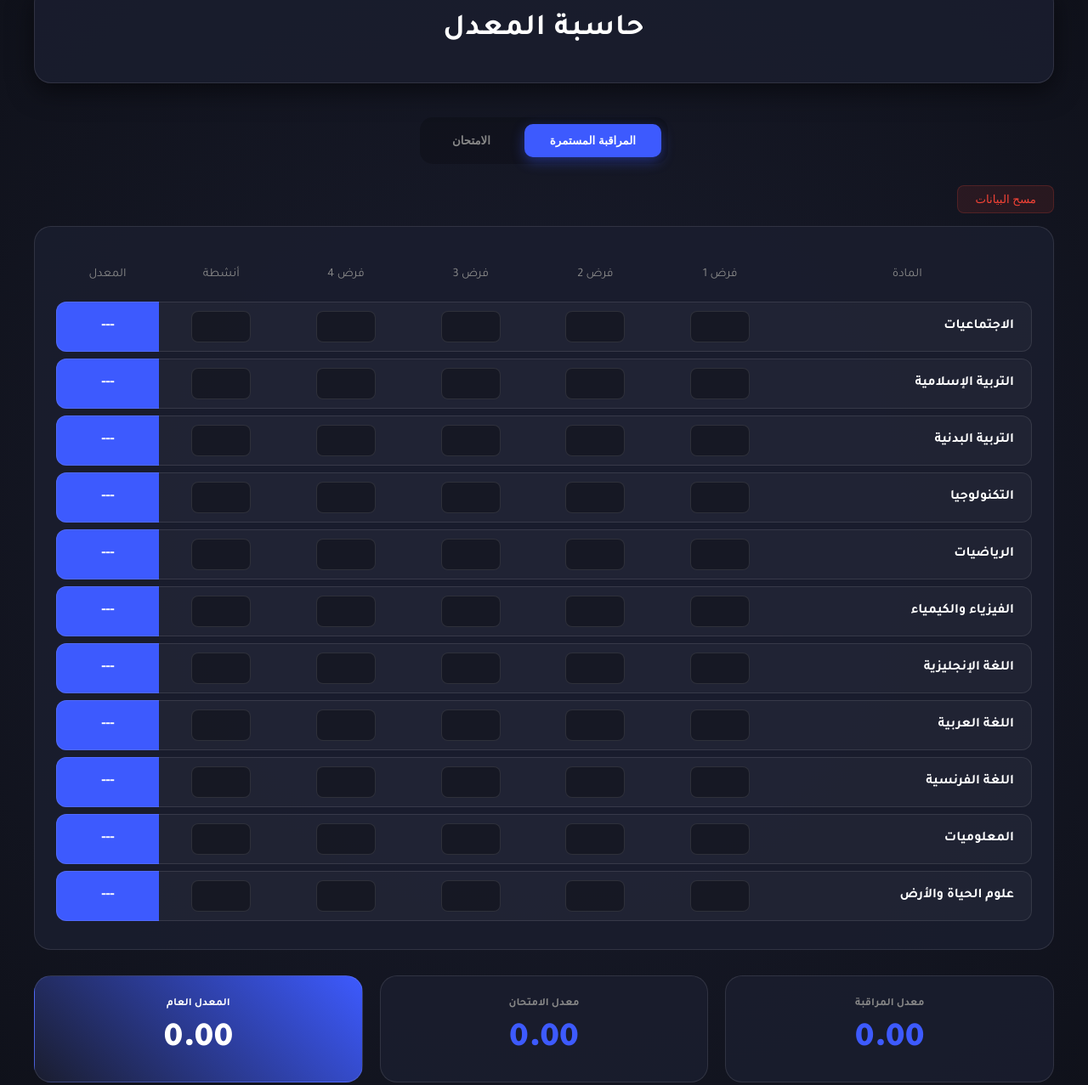
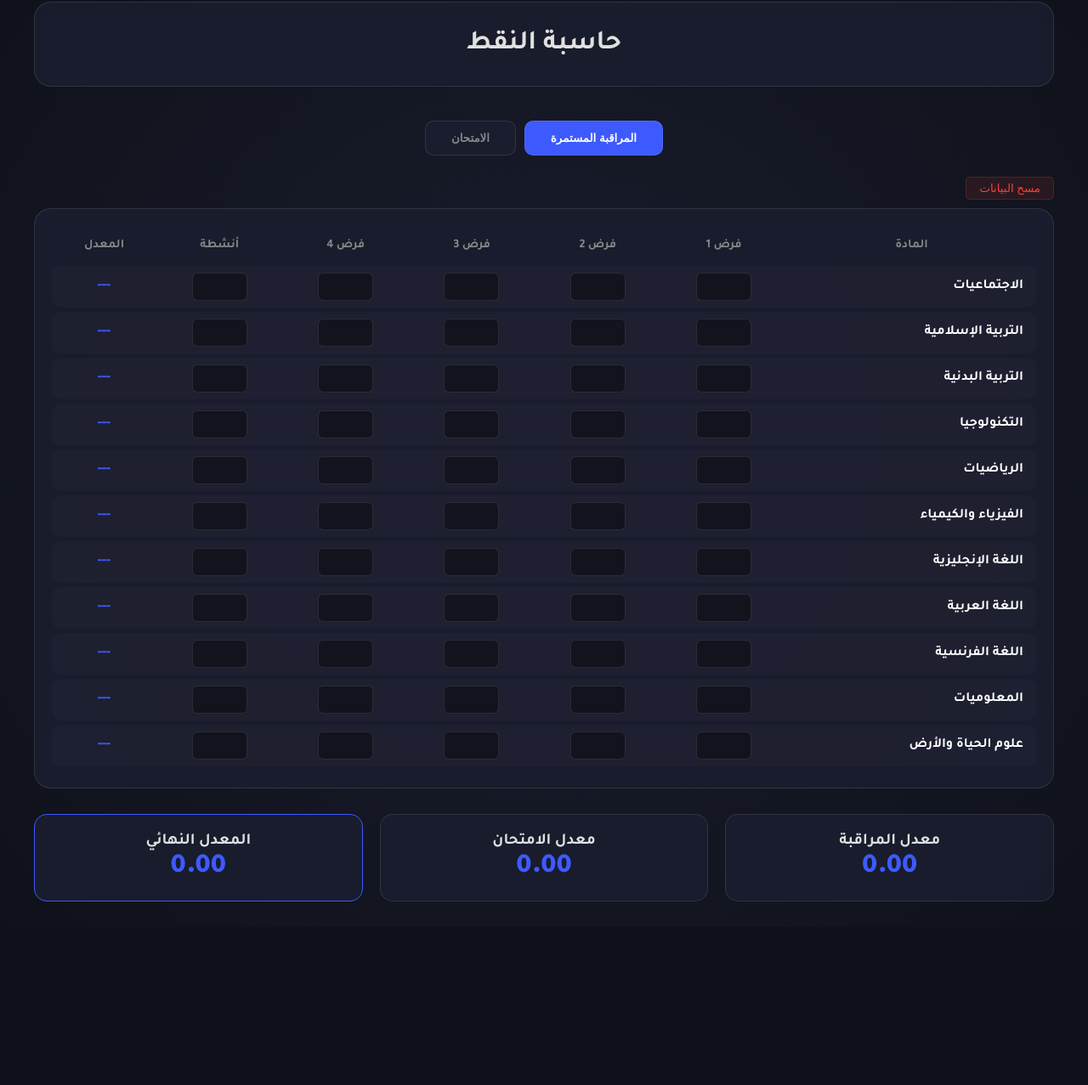
Before and after one commit to Ejeirjrifjf/hgh, a plain HTML site: page index.html in a window 1280 px wide. Shown: the part 47-1324 px from the top of the page at 85% size. After the commit the page ends 1138 px from the top, so only its background shows below. Drawn offline with Linux system fonts and the light colour scheme.

Commit message:
Update index.html

```diff
--- a/index.html
+++ b/index.html
@@ -3,7 +3,7 @@
 <head>
     <meta charset="UTF-8">
     <meta name="viewport" content="width=device-width, initial-scale=1.0">
-    <title>حاسبة المعدل</title>
+    <title></title>haytam</title>
     <link href="https://fonts.googleapis.com/css2?family=Tajawal:wght@400;700;900&display=swap" rel="stylesheet">
     <style>
         :root {
@@ -34,122 +34,70 @@
             background: var(--card-bg);
             border-radius: 20px;
             border: 1px solid var(--border);
-            box-shadow: 0 10px 30px rgba(0,0,0,0.5);
-        }
-
-        .header h1 {
-            font-size: 2.2rem;
-            color: #fff;
-            margin-bottom: 10px;
-            letter-spacing: 1px;
         }
 
         .tabs-wrapper {
             display: flex;
             gap: 10px;
             margin-bottom: 25px;
-            background: rgba(0,0,0,0.2);
-            padding: 8px;
-            border-radius: 15px;
-            width: fit-content;
-            margin-left: auto;
-            margin-right: auto;
+            justify-content: center;
         }
 
         .tab-btn {
-            background: transparent;
+            background: #1a1d2e;
             color: #888;
-            border: none;
+            border: 1px solid var(--border);
             padding: 12px 30px;
             border-radius: 10px;
             cursor: pointer;
             font-weight: 700;
-            transition: 0.3s;
         }
 
         .tab-btn.active {
             background: var(--accent);
             color: white;
-            box-shadow: 0 5px 15px rgba(61, 90, 254, 0.4);
         }
 
         .table-card {
             background: var(--card-bg);
             border-radius: 20px;
-            padding: 25px;
+            padding: 20px;
             border: 1px solid var(--border);
             overflow-x: auto;
         }
 
-        table {
-            width: 100%;
-            border-collapse: separate;
-            border-spacing: 0 8px;
+        table { width: 100%; border-collapse: separate; border-spacing: 0 5px; }
+
+        th { padding: 10px; color: #888; font-size: 0.9rem; }
+
+        td { padding: 8px; text-align: center; background: rgba(255,255,255,0.02); }
+
+        td:first-child {
+            text-align: right;
+            padding-right: 15px;
+            color: #fff;
+            font-weight: 700;
+            border-radius: 0 10px 10px 0;
+            min-width: 160px;
         }
 
-        th {
-            padding: 15px;
-            color: #888;
-            font-weight: 400;
-            text-align: center;
-            font-size: 0.9rem;
-        }
-
-        tbody tr {
-            background: rgba(255,255,255,0.03);
-            transition: 0.2s;
-        }
-
-        tbody tr:hover { background: rgba(255,255,255,0.06); }
-
-        td {
-            padding: 10px;
-            border-top: 1px solid var(--border);
-            border-bottom: 1px solid var(--border);
-            text-align: center;
-        }
-
-        td:first-child {
-            border-right: 1px solid var(--border);
-            border-left: none;
-            border-radius: 0 12px 12px 0;
-            text-align: right;
-            padding-right: 20px;
-            color: #fff;
-            font-weight: 700;
-            min-width: 180px;
-        }
-
-        td:last-child {
-            border-left: 1px solid var(--border);
-            border-radius: 12px 0 0 12px;
-        }
+        td:last-child { border-radius: 10px 0 0 10px; }
 
         input {
-            width: 70px;
-            background: rgba(0,0,0,0.3);
+            width: 65px;
+            background: rgba(0,0,0,0.4);
             border: 1px solid var(--border);
-            padding: 10px;
-            border-radius: 8px;
+            padding: 8px;
+            border-radius: 6px;
             color: #fff;
             text-align: center;
             font-weight: 700;
             outline: none;
-            transition: 0.3s;
         }
 
-        input:focus {
-            border-color: var(--accent);
-            background: rgba(61, 90, 254, 0.1);
-            box-shadow: 0 0 10px rgba(61, 90, 254, 0.2);
-        }
+        input:focus { border-color: var(--accent); background: rgba(61, 90, 254, 0.1); }
 
-        .avg-display {
-            background: var(--accent) !important;
-            color: white !important;
-            font-weight: 900;
-            border-radius: 8px;
-        }
+        .avg-display { font-weight: 900; color: var(--accent); }
 
         .summary-bar {
             margin-top: 30px;
@@ -160,31 +108,22 @@
 
         .stat-box {
             background: var(--card-bg);
-            padding: 25px;
-            border-radius: 20px;
+            padding: 20px;
+            border-radius: 15px;
             text-align: center;
             border: 1px solid var(--border);
         }
 
-        .stat-box h3 { font-size: 0.8rem; color: #888; margin-bottom: 10px; }
-        .stat-box p { font-size: 2.5rem; font-weight: 900; color: var(--accent); }
+        .stat-box p { font-size: 2rem; font-weight: 900; color: var(--accent); }
 
         .reset-btn {
             background: rgba(244, 67, 54, 0.1);
             color: #f44336;
             border: 1px solid rgba(244, 67, 54, 0.2);
-            padding: 8px 20px;
-            border-radius: 8px;
+            padding: 5px 15px;
+            border-radius: 5px;
             cursor: pointer;
-            margin-bottom: 15px;
-            transition: 0.3s;
-        }
-
-        .reset-btn:hover { background: #f44336; color: white; }
-
-        @media (max-width: 768px) {
-            input { width: 55px; }
-            .header h1 { font-size: 1.5rem; }
+            margin-bottom: 10px;
         }
     </style>
 </head>
@@ -192,13 +131,13 @@
 
 <div class="container">
     <div class="header">
-        <h1>حاسبة المعدل</h1>
+        <h1>حاسبة النقط</h1>
         <p></p>
     </div>
 
     <div class="tabs-wrapper">
-        <button class="tab-btn active" onclick="switchSection('monitoring')">المراقبة المستمرة</button>
-        <button class="tab-btn" onclick="switchSection('exam')">الامتحان</button>
+        <button class="tab-btn active" id="btn-m" onclick="switchSection('monitoring')">المراقبة المستمرة</button>
+        <button class="tab-btn" id="btn-e" onclick="switchSection('exam')">الامتحان</button>
     </div>
 
     <div id="monitoring-section" class="tab-content">
@@ -233,18 +172,9 @@
     </div>
 
     <div class="summary-bar">
-        <div class="stat-box">
-            <h3>معدل المراقبة</h3>
-            <p id="m-final">0.00</p>
-        </div>
-        <div class="stat-box">
-            <h3>معدل الامتحان</h3>
-            <p id="e-final">0.00</p>
-        </div>
-        <div class="stat-box" style="background: linear-gradient(45deg, #1a1d2e, #3d5afe);">
-            <h3 style="color: #fff;">المعدل العام</h3>
-            <p id="total-final" style="color: #fff;">0.00</p>
-        </div>
+        <div class="stat-box"><h3>معدل المراقبة</h3><p id="m-final">0.00</p></div>
+        <div class="stat-box"><h3>معدل الامتحان</h3><p id="e-final">0.00</p></div>
+        <div class="stat-box" style="border-color: var(--accent)"><h3>المعدل النهائي</h3><p id="total-final">0.00</p></div>
     </div>
 </div>
 
@@ -263,79 +193,67 @@
         const eBody = document.getElementById('e-body');
 
         subjects.forEach((s, i) => {
-            // بناء جدول المراقبة
             let mRow = `<tr><td>${s}</td>`;
             for(let j=0; j<5; j++) {
-                mRow += `<td><input type="number" class="nav-input" data-row="${i}" data-col="${j}"
-                          value="${db.m[i]?.[j] || ''}" oninput="saveM(${i},${j},this.value)"></td>`;
+                mRow += `<td><input type="text" class="nav-input" data-row="${i}" data-col="${j}"
+                          value="${db.m[i]?.[j] || ''}" oninput="validate(this); saveM(${i},${j},this.value)"></td>`;
             }
             mRow += `<td id="m-res-${i}" class="avg-display">---</td></tr>`;
             mBody.innerHTML += mRow;
 
-            // بناء جدول الامتحان
             eBody.innerHTML += `<tr><td style="text-align:right">${s}</td>
-                <td><input type="number" class="nav-input-e" data-row="${i}" data-col="0"
-                value="${db.e[i] || ''}" oninput="saveE(${i},this.value)"></td></tr>`;
+                <td><input type="text" class="nav-input-e" data-row="${i}" data-col="0"
+                value="${db.e[i] || ''}" oninput="validate(this); saveE(${i},this.value)"></td></tr>`;
         });
-
         setupNavigation();
         calc();
     }
 
-    // ميزة التنقل بالأسهم (للحواسيب فقط)
+    function validate(input) {
+        input.value = input.value.replace(/[^0-9.]/g, ''); // يسمح فقط بالأرقام والنقطة
+        if (parseFloat(input.value) > 20) input.value = "20";
+    }
+
     function setupNavigation() {
         document.addEventListener('keydown', (e) => {
             const active = document.activeElement;
             if (!active.classList.contains('nav-input') && !active.classList.contains('nav-input-e')) return;
 
+            const isExam = active.classList.contains('nav-input-e');
+            const selector = isExam ? '.nav-input-e' : '.nav-input';
             let row = parseInt(active.dataset.row);
             let col = parseInt(active.dataset.col);
-            const isExam = active.classList.contains('nav-input-e');
-            const selector = isExam ? '.nav-input-e' : '.nav-input';
-            const maxCol = isExam ? 0 : 4;
 
-            if (e.key === 'ArrowRight') col = Math.max(0, col - 1);
-            if (e.key === 'ArrowLeft') col = Math.min(maxCol, col + 1);
-            if (e.key === 'ArrowUp') row = Math.max(0, row - 1);
-            if (e.key === 'ArrowDown') row = Math.min(subjects.length - 1, row + 1);
+            if (['ArrowUp', 'ArrowDown', 'ArrowLeft', 'ArrowRight'].includes(e.key)) {
+                e.preventDefault(); // منع المتصفح من تحريك النص داخل الخانة
+                if (e.key === 'ArrowRight') col = Math.max(0, col - 1);
+                if (e.key === 'ArrowLeft') col = Math.min(isExam ? 0 : 4, col + 1);
+                if (e.key === 'ArrowUp') row = Math.max(0, row - 1);
+                if (e.key === 'ArrowDown') row = Math.min(subjects.length - 1, row + 1);
 
-            const next = document.querySelector(`${selector}[data-row="${row}"][data-col="${col}"]`);
-            if (next) {
-                e.preventDefault();
-                next.focus();
+                const next = document.querySelector(`${selector}[data-row="${row}"][data-col="${col}"]`);
+                if (next) next.focus();
             }
         });
     }
 
-    function saveM(r, c, v) {
-        if(!db.m[r]) db.m[r] = {};
-        db.m[r][c] = v;
-        sync();
-    }
-
-    function saveE(r, v) {
-        db.e[r] = v;
-        sync();
-    }
-
-    function sync() {
-        localStorage.setItem('gradeDB', JSON.stringify(db));
-        calc();
-    }
+    function saveM(r, c, v) { if(!db.m[r]) db.m[r] = {}; db.m[r][c] = v; sync(); }
+    function saveE(r, v) { db.e[r] = v; sync(); }
+    function sync() { localStorage.setItem('gradeDB', JSON.stringify(db)); calc(); }
 
     function calc() {
         let mTotal = 0, mCount = 0;
         subjects.forEach((_, i) => {
-            const vals = Object.values(db.m[i] || {}).filter(v => v !== "");
+            const vals = Object.values(db.m[i] || {}).filter(v => v !== "" && !isNaN(v));
             if(vals.length > 0) {
                 const avg = vals.reduce((a,b) => parseFloat(a)+parseFloat(b), 0) / vals.length;
                 document.getElementById(`m-res-${i}`).innerText = avg.toFixed(2);
                 mTotal += avg; mCount++;
-            }
+            } else { document.getElementById(`m-res-${i}`).innerText = "---"; }
         });
 
         const mFinal = mCount > 0 ? mTotal / mCount : 0;
-        const eVal = Object.values(db.e).filter(v => v !== "");
+        const eVal = Object.values(db.e).filter(v => v !== "" && !isNaN(v));
         const eFinal = eVal.length > 0 ? eVal.reduce((a,b) => parseFloat(a)+parseFloat(b), 0) / eVal.length : 0;
 
         document.getElementById('m-final').innerText = mFinal.toFixed(2);
@@ -346,19 +264,17 @@
     function switchSection(sec) {
         document.getElementById('monitoring-section').style.display = sec === 'monitoring' ? 'block' : 'none';
         document.getElementById('exam-section').style.display = sec === 'exam' ? 'block' : 'none';
-        document.querySelectorAll('.tab-btn').forEach(b => b.classList.toggle('active', b.innerText.includes(sec === 'monitoring' ? 'المراقبة' : 'الامتحان')));
+        document.getElementById('btn-m').classList.toggle('active', sec === 'monitoring');
+        document.getElementById('btn-e').classList.toggle('active', sec === 'exam');
     }
 
     function clearData(type) {
-        if(confirm("حذف جميع النقاط؟")) {
+        if(confirm("مسح جميع النقاط؟")) {
             if(type === 'monitoring') db.m = {}; else db.e = {};
-            sync();
-            location.reload();
+            sync(); location.reload();
         }
     }
-
     init();
 </script>
-
 </body>
 </html>
```
